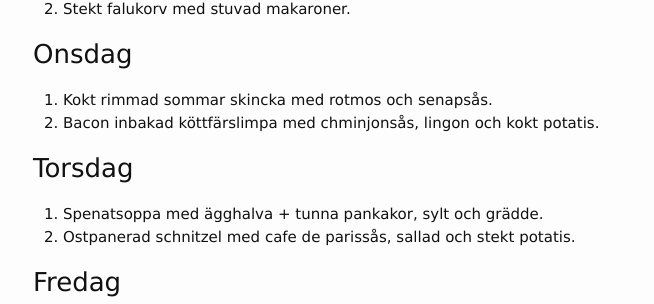
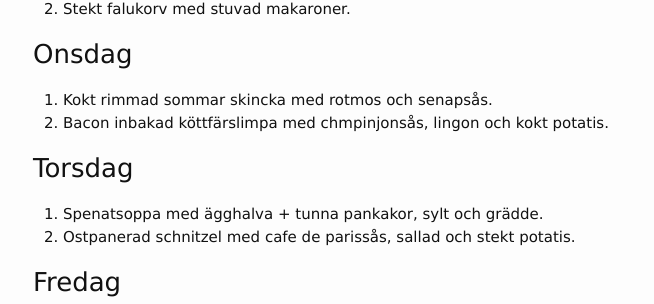
Before and after one commit to FarInn62/farinn62.github.io, a Jekyll site: the page built from lunch.md, in a window 1280 px wide. Shown: the part 415-719 px from the top of the page, without its empty margins (237-891 px from the left). Built offline with Jekyll 4.4.1, drawn with Linux system fonts in a browser that asks for light colours.

Commit message:
Update lunch.md

```diff
--- a/lunch.md
+++ b/lunch.md
@@ -23,7 +23,7 @@ Alla rätter: 80:- Take away: 65:-
 ### Onsdag
 
 1. Kokt rimmad sommar skincka med rotmos och senapsås.
-2. Bacon inbakad köttfärslimpa med chminjonsås, lingon och kokt potatis.
+2. Bacon inbakad köttfärslimpa med chmpinjonsås, lingon och kokt potatis.
 
 ### Torsdag
 
```
